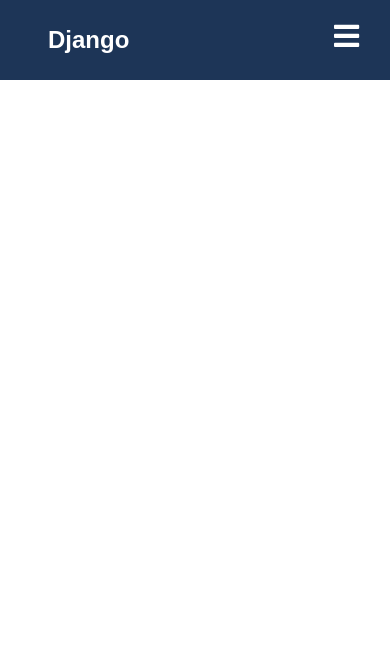
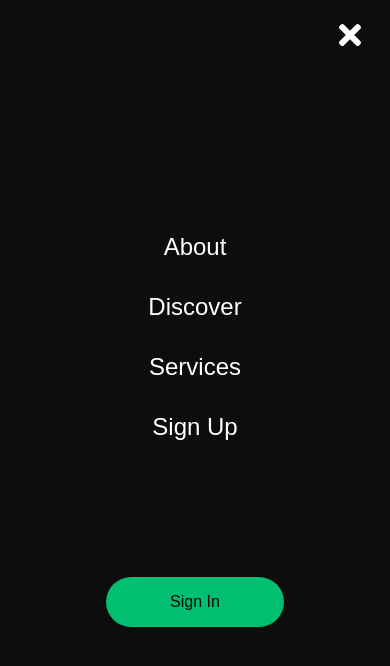
Before and after one commit to DjangoKerger/resport, a React (Create React App) app: page / in a window 390 px wide. Both pictures are taken after a click on the element 346 px from the left and 39 px from the top of the page. Shown: the top 666 px of the page. Built offline with nearby package versions, Linux system fonts and the light colour scheme.

Commit message:
sidebar complete

```diff
--- a/src/App.js
+++ b/src/App.js
@@ -1,11 +1,11 @@
 import './App.css';
-import Navbar from './components/Navbar';
+import Home from './pages';
 import { BrowserRouter as Router } from 'react-router-dom';
 
 function App() {
   return (
     <Router>
-     <Navbar />
+      <Home />
     </Router>
 
   );
--- a/src/components/Navbar/index.js
+++ b/src/components/Navbar/index.js
@@ -2,7 +2,7 @@
 import {FaBars} from 'react-icons/fa'
 import {Nav, NavbarContainer, NavLogo, MobileIcon, NavMenu, NavItem, NavLinks, NavBtn, NavBtnLink} from './NavbarElements';
 
-const Navbar = () => {
+const Navbar = ({toggle}) => {
     return (
         <>
            <Nav>
@@ -10,7 +10,7 @@
                    <NavLogo to='/'>
                        Django
                    </NavLogo>
-                   <MobileIcon>
+                   <MobileIcon onClick={toggle}>
                        <FaBars />
                    </MobileIcon>
                    <NavMenu>
--- /dev/null
+++ b/src/components/Sidebar/SidebarElements.js
@@ -0,0 +1,92 @@
+import styled from 'styled-components';
+import {Link as LinkS} from 'react-scroll';
+import {Link as LinkR} from 'react-router-dom';
+import { FaTimes } from 'react-icons/fa';
+
+export const SidebarContainer = styled.aside`
+    position: fixed;
+    z-index: 999;
+    width: 100%;
+    height: 100%;
+    background: #0d0d0d;
+    display: grid;
+    align-items: center;
+    top: 0;
+    left: 0;
+    transition: 0.3s ease-in-out;
+    opacity: ${({isOpen}) => (isOpen ? '100%' : '0')};
+    top: ${({isOpen})=> (isOpen ? '0' : '-100%')};
+
+
+`
+
+export const CloseIcon = styled(FaTimes)`
+    color: #fff;
+`
+
+export const Icon = styled.div`
+    position: absolute;
+    top: 1.2rem;
+    right: 1.5rem;
+    background: transparent;
+    font-size: 2rem;
+    cursor: pointer;
+    outline: none;
+`
+
+export const SidebarWrapper = styled.div`
+    color: #fff;
+`
+
+export const SidebarMenu = styled.ul`
+    display: grid;
+    grid-template-columns: 1fr;
+    grid-template-rows: repeat(6, 80px);
+    text-align: center;
+
+    @media screen and (max-width: 480px){
+        grid-template-rows: repeat(6, 60px);
+    }
+`
+
+export const SidebarLink = styled(LinkS)`
+    display: flex;
+    align-items: center;
+    justify-content: center;
+    font-size: 1.5rem;
+    text-decoration: none;
+    list-style: none;
+    transition: 0.2s ease-in-out;
+    color: #fff;
+    cursor: pointer;
+
+    &:hover {
+        color: #01bf71;
+        transition: 0.2s ease-in-out;
+    }
+`
+
+export const SidebarBtnWrap = styled.div `
+    display: flex;
+    justify-content: center;
+`
+
+export const SidebarRoute = styled(LinkR)`
+    border-radius: 50px;
+    background: #01bf71;
+    white-space: no-wrap;
+    padding: 16px 64px;
+    color: #010606;
+    font-size: 16px;
+    outline: none;
+    border: none;
+    cursor: pointer;
+    transition: all 0.2s ease-in-out;
+    text-decoration: none;
+
+    &:hover {
+        transition: all 0.2s ease-in-out;
+        background: #fff;
+        color: #010606;
+    }
+`
--- /dev/null
+++ b/src/components/Sidebar/index.js
@@ -0,0 +1,33 @@
+import React from 'react';
+import { SidebarContainer, Icon, CloseIcon, SidebarWrapper, SidebarMenu, SidebarLink, SidebarBtnWrap, SidebarRoute } from './SidebarElements';
+
+const index = ({isOpen, toggle}) => {
+    return (
+        <SidebarContainer isOpen={isOpen} onClick={toggle}>
+            <Icon onClick={toggle}>
+                <CloseIcon />
+            </Icon>
+            <SidebarWrapper>
+                <SidebarMenu>
+                    <SidebarLink to="about" onClick={toggle}>
+                        About
+                    </SidebarLink>
+                    <SidebarLink to="discover" onClick={toggle}>
+                        Discover
+                    </SidebarLink>
+                    <SidebarLink to="services" onClick={toggle}>
+                        Services
+                    </SidebarLink>
+                    <SidebarLink to="signup" onClick={toggle}>
+                        Sign Up
+                    </SidebarLink>
+                </SidebarMenu>
+                <SidebarBtnWrap>
+                    <SidebarRoute to="/">Sign In</SidebarRoute>
+                </SidebarBtnWrap>
+            </SidebarWrapper>
+        </SidebarContainer>
+    )
+}
+
+export default index
--- /dev/null
+++ b/src/pages/index.js
@@ -0,0 +1,20 @@
+import React, {useState} from 'react'
+import Sidebar from '../components/Sidebar'
+import Navbar from '../components/Navbar'
+
+const Home = () => {
+    const [isOpen, setIsOpen] = useState(false)
+
+    const toggle = () => {
+        setIsOpen(!isOpen)
+    }
+
+    return (
+        <>
+            <Sidebar isOpen={isOpen} toggle={toggle} />
+            <Navbar toggle={toggle}/>
+        </>
+    );
+};
+
+export default Home
```
